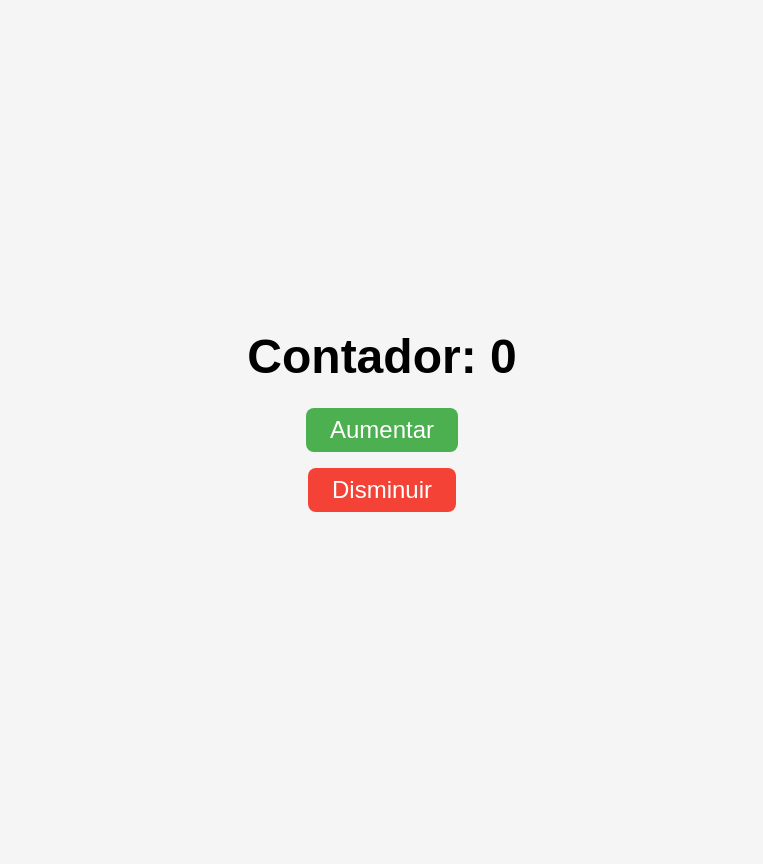
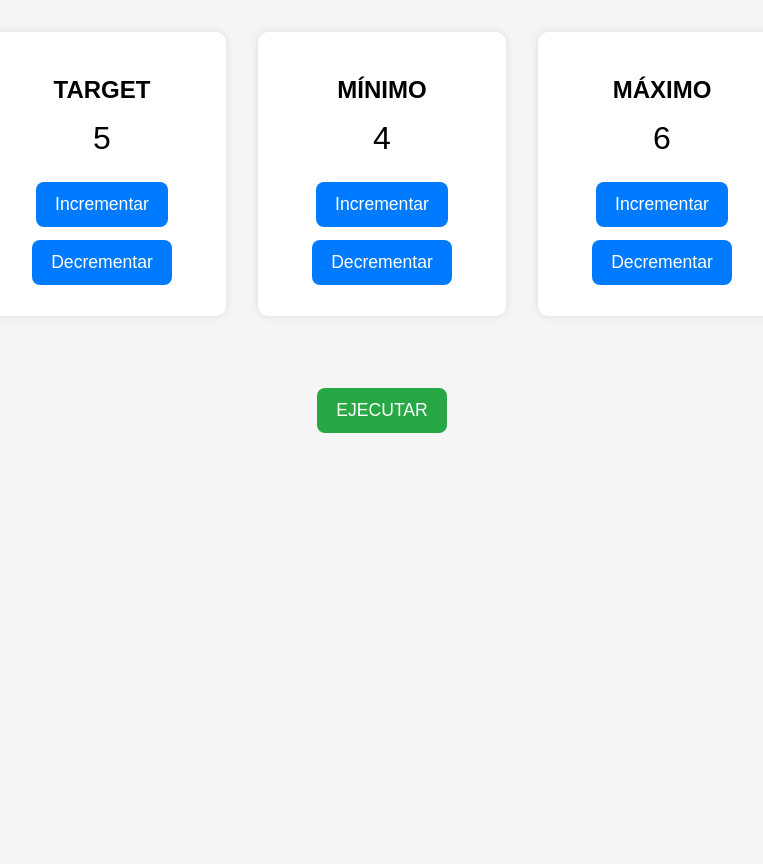
Before and after one commit to m6t6ng6/egb_web_td3, a Flask app: page / in a window 1280 px wide. Shown: the whole page, without its empty margins (258-1021 px from the left). Before the commit the page ends 512 px from the top, so only its background shows below. Run offline with Flask 3, Linux system fonts and the light colour scheme.

Commit message:
botones configurados

```diff
--- a/app.py
+++ b/app.py
@@ -1,25 +1,104 @@
 from flask import Flask, render_template, redirect, url_for
+from datetime import datetime
+import os
 
 app = Flask(__name__)
 
-# Variable global para el contador
-contador = 0
+# Variables globales
+target = 5
+minimo = 4
+maximo = 6
+
+# Rutas de archivo
+ruta_historial = "comandos_logs.csv"
+ruta_estado = "current_state.csv"
+
+# Crear encabezado si no existe
+if not os.path.exists(ruta_historial):
+    with open(ruta_historial, "w") as f:
+        f.write("timestamp,set_target,set_minimo,set_maximo\n")
 
 @app.route('/')
 def index():
-    return render_template('index.html', contador=contador)
+    return render_template('index.html', target=target, minimo=minimo, maximo=maximo)
 
-@app.route('/aumentar', methods=['POST'])
-def aumentar():
-    global contador
-    contador += 1
+
+# === TARGET ===
+@app.route('/target/incrementar', methods=['POST'])
+def target_inc():
+    global target, minimo, maximo
+    if target < 28:
+        target += 1
+        if minimo >= target:
+            minimo = max(5, target - 1)
+        if maximo <= target:
+            maximo = min(33, target + 1)
     return redirect(url_for('index'))
 
-@app.route('/disminuir', methods=['POST'])
-def disminuir():
-    global contador
-    contador -= 1
+
+@app.route('/target/decrementar', methods=['POST'])
+def target_dec():
+    global target, minimo, maximo
+    if target > 5:
+        target -= 1
+        if minimo >= target:
+            minimo = max(5, target - 1)
+        if maximo <= target:
+            maximo = min(33, target + 1)
     return redirect(url_for('index'))
+
+
+# === MÍNIMO ===
+@app.route('/minimo/incrementar', methods=['POST'])
+def minimo_inc():
+    global minimo, target
+    if minimo < target - 1:
+        minimo += 1
+    return redirect(url_for('index'))
+
+
+@app.route('/minimo/decrementar', methods=['POST'])
+def minimo_dec():
+    global minimo
+    if minimo > 5:
+        minimo -= 1
+    return redirect(url_for('index'))
+
+
+# === MÁXIMO ===
+@app.route('/maximo/incrementar', methods=['POST'])
+def maximo_inc():
+    global maximo
+    if maximo < 33:
+        maximo += 1
+    return redirect(url_for('index'))
+
+
+@app.route('/maximo/decrementar', methods=['POST'])
+def maximo_dec():
+    global maximo, target
+    if maximo > target + 1:
+        maximo -= 1
+    return redirect(url_for('index'))
+
+
+# === EJECUTAR ===
+@app.route('/ejecutar', methods=['POST'])
+def ejecutar():
+    global target, minimo, maximo
+    timestamp = datetime.now().strftime("%Y-%m-%d %H:%M:%S")
+
+    # 1️⃣ Agregar al log CSV (modo append)
+    with open(ruta_historial, "a") as f:
+        f.write(f"{timestamp},set target {target},set minimo {minimo},set maximo {maximo}\n")
+
+    # 2️⃣ Sobrescribir el estado actual en CSV (una sola línea)
+    with open(ruta_estado, "w") as f:
+        f.write(f"set target {target}, set minimo {minimo}, set maximo {maximo}")
+
+    print(f"✅ Log agregado en {ruta_historial} y estado sobrescrito en {ruta_estado}")
+    return redirect(url_for('index'))
+
 
 if __name__ == '__main__':
     app.run(host='0.0.0.0', port=5000, debug=True)
--- /dev/null
+++ b/comandos_logs.csv
@@ -0,0 +1,2 @@
+timestamp,set_target,set_minimo,set_maximo
+2025-11-01 16:54:58,set target 5,set minimo 4,set maximo 6
--- /dev/null
+++ b/current_state.csv
@@ -0,0 +1 @@
+set target 5, set minimo 4, set maximo 6
--- a/templates/index.html
+++ b/templates/index.html
@@ -2,48 +2,133 @@
 <html lang="es">
 <head>
     <meta charset="UTF-8">
-    <title>Contador Flask</title>
+    <title>Control de Variables</title>
     <style>
         body {
+            font-family: Arial, sans-serif;
+            background-color: #f5f5f5;
             display: flex;
             flex-direction: column;
             align-items: center;
-            justify-content: center;
+            justify-content: flex-start;
             height: 100vh;
-            font-family: Arial, sans-serif;
-            background-color: #f5f5f5;
+            margin: 0;
+            padding: 2rem;
         }
-        h1 {
-            font-size: 3rem;
+
+        h2 {
             margin-bottom: 1rem;
         }
+
+        .contenedor {
+            display: flex;
+            justify-content: center;
+            align-items: flex-start;
+            width: 100%;
+            margin-bottom: 2rem;
+            flex-wrap: wrap;
+        }
+
+        .seccion {
+            background-color: white;
+            padding: 1.5rem;
+            border-radius: 10px;
+            box-shadow: 0 0 10px rgba(0,0,0,0.1);
+            margin: 0 1rem;
+            text-align: center;
+            width: 200px;
+            display: flex;
+            flex-direction: column;
+            align-items: center;
+        }
+
+        .valor {
+            font-size: 2rem;
+            margin-bottom: 1.2rem;
+        }
+
         form {
-            margin: 0.5rem;
+            margin: 0.4rem 0;
+            width: 100%;
+            display: flex;
+            justify-content: center;
         }
+
         button {
-            font-size: 1.5rem;
-            padding: 0.5rem 1.5rem;
+            font-size: 1.1rem;
+            padding: 0.6rem 1.2rem;     /* más espacio vertical y horizontal */
             border: none;
             border-radius: 8px;
             cursor: pointer;
+            color: white;
+            min-width: 130px;           /* ancho mínimo para que no se recorte el texto */
+            min-height: 45px;           /* altura mínima consistente */
+            transition: all 0.2s ease-in-out;
+            white-space: nowrap;        /* evita saltos de línea */
         }
-        .aumentar {
-            background-color: #4CAF50;
-            color: white;
+
+        button:hover {
+            transform: scale(1.05);
+            opacity: 0.9;
         }
-        .disminuir {
-            background-color: #f44336;
-            color: white;
+
+        .azul {
+            background-color: #007BFF;
+        }
+
+        .verde {
+            background-color: #28A745;
+        }
+
+        .abajo {
+            margin-top: 2.5rem;
         }
     </style>
 </head>
 <body>
-    <h1>Contador: {{ contador }}</h1>
-    <form action="{{ url_for('aumentar') }}" method="post">
-        <button class="aumentar" type="submit">Aumentar</button>
+
+    <div class="contenedor">
+        <!-- SECCIÓN TARGET -->
+        <div class="seccion">
+            <h2>TARGET</h2>
+            <div class="valor">{{ target }}</div>
+            <form action="{{ url_for('target_inc') }}" method="post">
+                <button class="azul" type="submit">Incrementar</button>
+            </form>
+            <form action="{{ url_for('target_dec') }}" method="post">
+                <button class="azul" type="submit">Decrementar</button>
+            </form>
+        </div>
+
+        <!-- SECCIÓN MÍNIMO -->
+        <div class="seccion">
+            <h2>MÍNIMO</h2>
+            <div class="valor">{{ minimo }}</div>
+            <form action="{{ url_for('minimo_inc') }}" method="post">
+                <button class="azul" type="submit">Incrementar</button>
+            </form>
+            <form action="{{ url_for('minimo_dec') }}" method="post">
+                <button class="azul" type="submit">Decrementar</button>
+            </form>
+        </div>
+
+        <!-- SECCIÓN MÁXIMO -->
+        <div class="seccion">
+            <h2>MÁXIMO</h2>
+            <div class="valor">{{ maximo }}</div>
+            <form action="{{ url_for('maximo_inc') }}" method="post">
+                <button class="azul" type="submit">Incrementar</button>
+            </form>
+            <form action="{{ url_for('maximo_dec') }}" method="post">
+                <button class="azul" type="submit">Decrementar</button>
+            </form>
+        </div>
+    </div>
+
+    <!-- BOTÓN EJECUTAR -->
+    <form action="{{ url_for('ejecutar') }}" method="post" class="abajo">
+        <button class="verde" type="submit">EJECUTAR</button>
     </form>
-    <form action="{{ url_for('disminuir') }}" method="post">
-        <button class="disminuir" type="submit">Disminuir</button>
-    </form>
+
 </body>
 </html>
```
